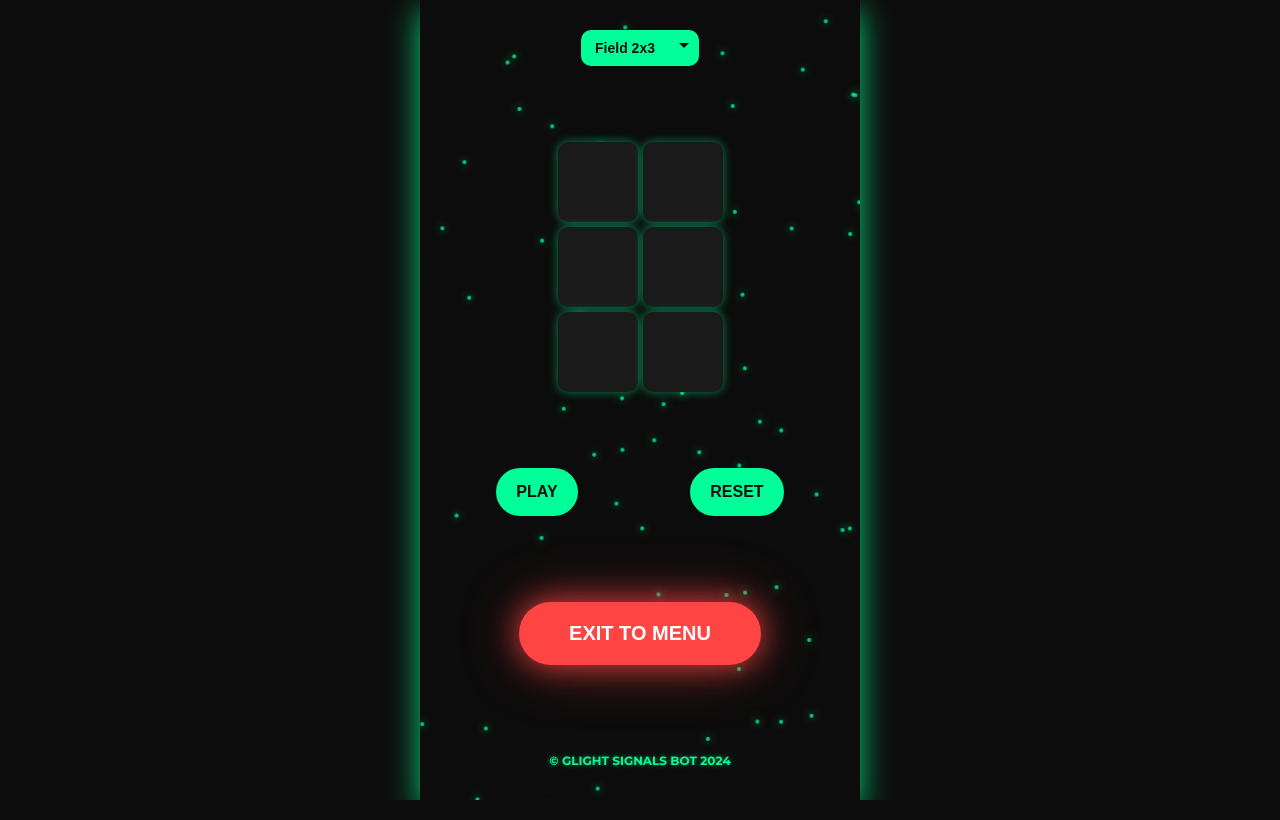
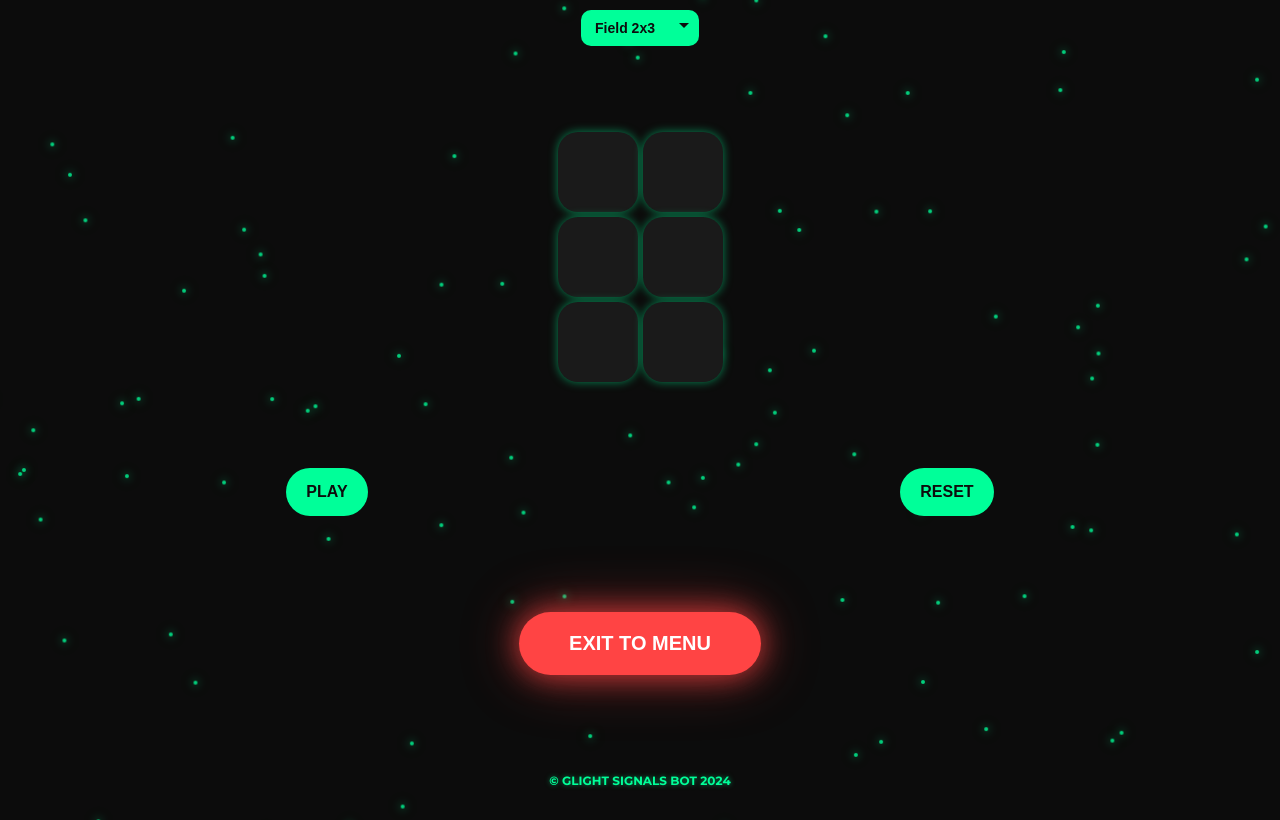
Before and after one commit to BanikGLT/JetxAPP, a Flask app: page /bombucks in a window 1280 px wide. Run offline with Flask 3, Linux system fonts and the light colour scheme.

Commit message:
Bombucks.html

```diff
--- a/templates/Bombucks.html
+++ b/templates/Bombucks.html
@@ -12,6 +12,7 @@
             justify-content: center;
             align-items: center;
             height: 100vh;
+            width: 100vw; /* Полная ширина */
             margin: 0;
             padding: 0;
             font-family: 'Montserrat', sans-serif;
@@ -26,29 +27,28 @@
             flex-direction: column;
             align-items: center;
             justify-content: space-between;
-            width: 100%;
-            max-width: 400px;
-            height: 95vh;
+            width: 100vw; /* Полная ширина */
+            height: 100vh; /* Полная высота */
             background: rgba(13, 13, 13, 0.9);
             padding: 20px;
-            border-radius: 0; /* Убрали закругление */
+            border-radius: 0; /* Убраны закругления */
             box-shadow: 0 10px 30px rgba(0, 255, 153, 0.8);
             overflow: hidden;
             z-index: 1;
         }
 
-        /* Анимированный фон, расширенный для покрытия всего экрана */
+        /* Анимированный фон */
         .background {
             position: absolute;
-            top: -10%; /* Поднято выше контейнера */
+            top: -10%; /* Расширение */
             left: -10%;
-            width: 120%;
-            height: 120%;
+            width: 120%; /* Расширенная ширина */
+            height: 120%; /* Расширенная высота */
             z-index: 0;
             overflow: hidden;
         }
 
-        /* Частицы для анимированного фона */
+        /* Частицы фона */
         .particle {
             position: absolute;
             background-color: rgba(0, 255, 153, 0.8);
@@ -73,9 +73,7 @@
             }
         }
 
-        /* Остальной ваш код для интерфейса и функционала */
-
-        /* Стили для интерфейса */
+        /* Стили интерфейса */
         .grid-wrapper {
             position: relative;
             width: 100%;
@@ -91,11 +89,13 @@
             gap: 5px;
             justify-content: center;
             transition: all 0.3s ease;
+            width: auto;
+            height: auto;
         }
 
         .cell {
             background-color: #1a1a1a;
-            border-radius: 10px;
+            border-radius: 10px; /* Будет переопределен через JS */
             display: flex;
             align-items: center;
             justify-content: center;
@@ -114,6 +114,7 @@
             border: 2px solid #00ff99;
         }
 
+        /* Анимация сигнала */
         .cell.active.animate {
             animation: signalEffect 0.6s forwards;
         }
@@ -163,6 +164,7 @@
             box-shadow: 0 0 20px rgba(0, 255, 153, 0.8), 0 0 40px rgba(0, 255, 153, 0.4);
         }
 
+        /* Стили для кнопки NEXT STEP */
         .controls .next-step {
             background-color: #00cc77;
             color: #0d0d0d;
@@ -251,6 +253,27 @@
             font-size: 12px;
             text-shadow: 0 0 5px rgba(0, 255, 153, 0.5);
             z-index: 2;
+        }
+
+        /* Дополнительные стили для частиц сигнала */
+        .signal-particle {
+            position: absolute;
+            width: 2px;
+            height: 2px;
+            border-radius: 50%;
+            opacity: 0;
+            animation: signalMove 0.6s forwards;
+        }
+
+        @keyframes signalMove {
+            from {
+                transform: translate(0, 0) scale(1);
+                opacity: 1;
+            }
+            to {
+                transform: translate(calc(var(--rand-x) * 20px), calc(var(--rand-y) * 20px)) scale(0.5);
+                opacity: 0;
+            }
         }
     </style>
 </head>
@@ -396,9 +419,14 @@
                 cell.classList.add('cell');
                 cell.style.width = `${cellSize}px`;
                 cell.style.height = `${cellSize}px`;
+                // Устанавливаем динамический border-radius
+                const borderRadius = Math.max(2, Math.floor(cellSize / 4)); // Минимум 2px
+                cell.style.borderRadius = `${borderRadius}px`;
                 gridContainer.appendChild(cell);
                 cells.push(cell);
             }
+
+            updateGridState(); // Обновляем состояние сетки после создания
         }
 
         function addSignal(cell) {
@@ -406,6 +434,7 @@
             cell.style.transform = 'none';
             cell.style.boxShadow = '0 0 30px rgba(0, 255, 153, 1), 0 0 60px rgba(0, 255, 153, 0.6)';
             setTimeout(() => cell.classList.remove('animate'), 600);
+            updateGridState();
         }
 
         function addSignalParticles(cell) {
@@ -423,6 +452,8 @@
                 particle.style.top = Math.random() * 100 + '%';
                 particle.style.animationDuration = '0.6s';
                 particle.style.backgroundColor = `rgba(0, 255, 153, ${Math.random() * 0.6 + 0.4})`;
+                particle.style.setProperty('--rand-x', Math.random());
+                particle.style.setProperty('--rand-y', Math.random());
                 particleContainer.appendChild(particle);
             }
 
@@ -441,6 +472,7 @@
                 playButton.textContent = translations[getCurrentLanguage()].play;
                 playButton.classList.remove('next-step');
                 isAnimating = false;
+                saveGameState();
                 return;
             }
 
@@ -476,6 +508,7 @@
                     playButton.disabled = true;
                 }
                 isAnimating = false;
+                saveGameState(); // Сохраняем состояние после активации сигнала
             }, 600);
         }
 
@@ -490,9 +523,11 @@
             playButton.textContent = translations[lang].play;
             playButton.classList.remove('next-step');
             playButton.disabled = false;
+            saveGameState(); // Сохраняем состояние после сброса игры
         }
 
         exitButton.addEventListener('click', () => {
+            // Исправленный путь к predict.html
             window.location.href = 'predict.html';
         });
 
@@ -502,8 +537,8 @@
             currentGrid = e.target.value;
             resetGame();
             createGrid(currentGrid);
-            saveGameState();
             saveGridSize(currentGrid);
+            // Не сохраняем состояние игры при изменении сетки
         });
 
         function saveGameState() {
@@ -547,6 +582,11 @@
             return savedSize && gridSizes[savedSize] ? savedSize : "2x3";
         }
 
+        function updateGridState() {
+            // Обновляем состояние сетки при изменении
+            saveGameState();
+        }
+
         window.onload = () => {
             const currentLang = getCurrentLanguage();
             applyTranslations(currentLang);
@@ -556,9 +596,15 @@
             createGrid(currentGrid);
             createParticles(150);
             loadGameState();
+            applyTranslations(currentLang); // Обновляем переводы после загрузки состояния
         };
 
         window.onbeforeunload = () => saveGameState();
+
+        // Добавляем обработчик события изменения размера окна
+        window.addEventListener('resize', () => {
+            createGrid(currentGrid);
+        });
     </script>
 </body>
 </html>
```
